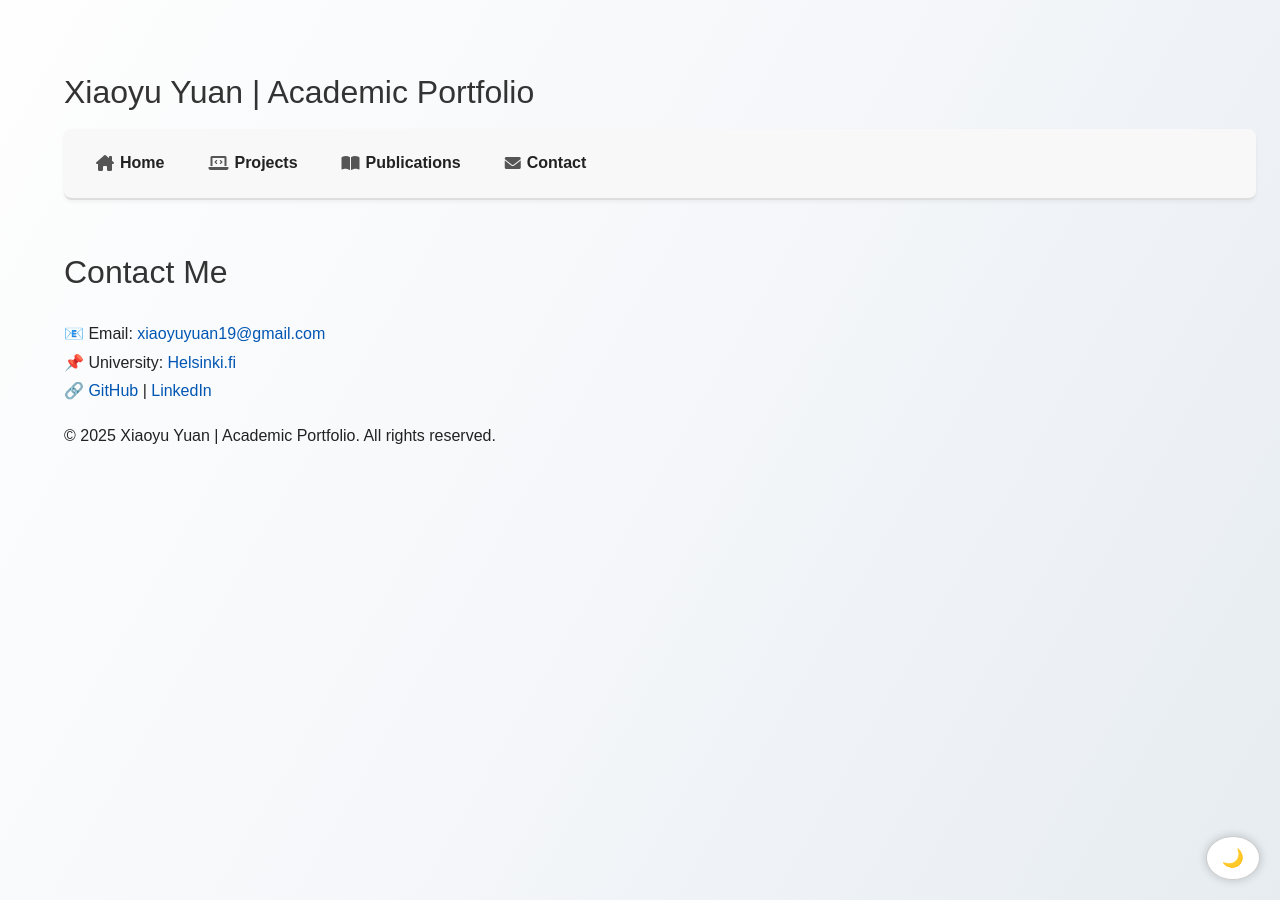
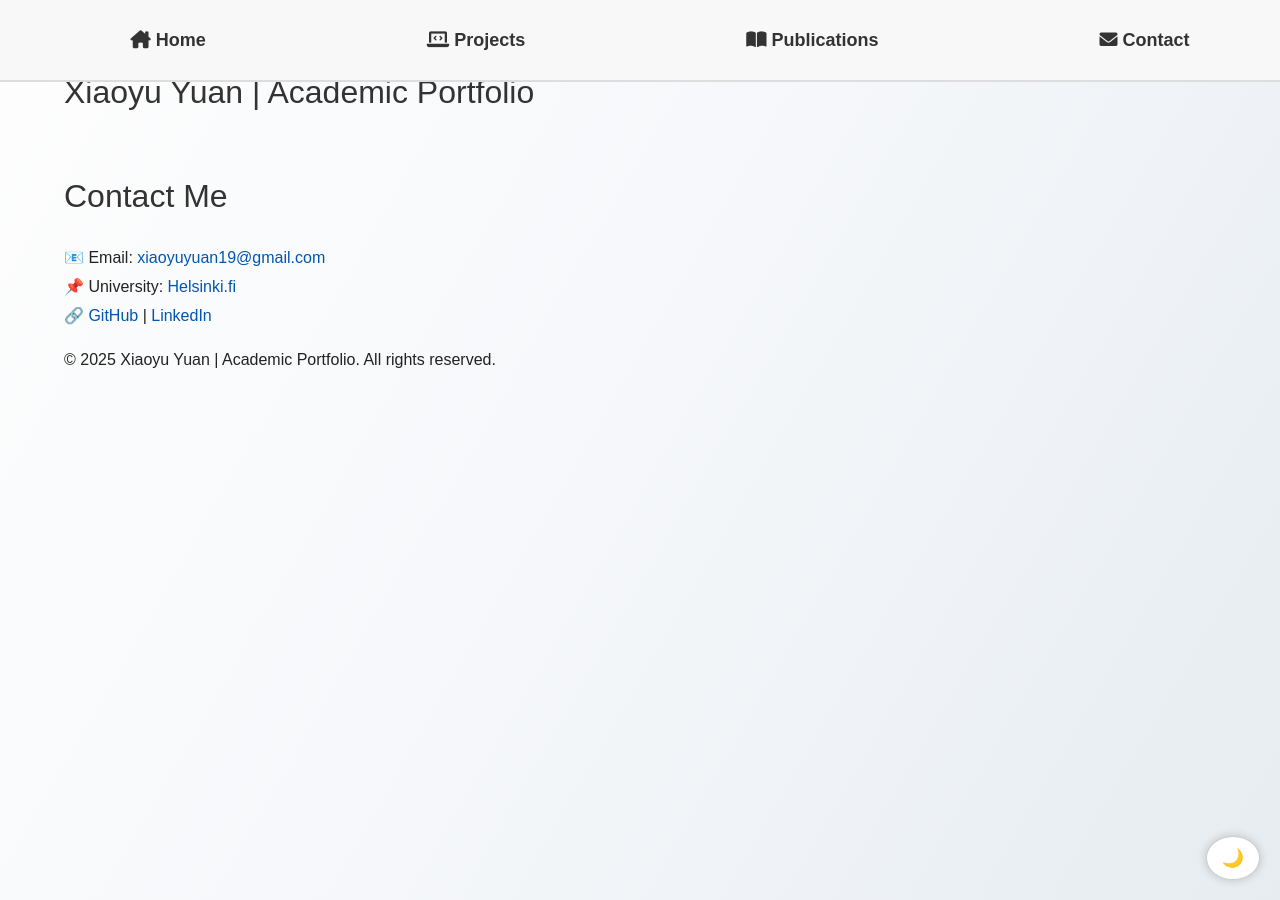
Before and after one commit to XiaoyuYuan19/portfolio, a Jekyll site: the page built from contact.md, in a window 1280 px wide. Built offline with Jekyll 4.4.1, drawn with Linux system fonts in a browser that asks for light colours.

Commit message:
Update style.css

```diff
--- a/assets/css/style.css
+++ b/assets/css/style.css
@@ -10,27 +10,6 @@ body {
     padding: 20px;
     line-height: 1.8;
 }
-
-/* 🌙 夜间模式修正：让标题和链接也变浅色 🌙 */
-.dark-mode {
-    background: linear-gradient(135deg, #0f0f1a, #1a1a2e, #22264b);
-    color: #e0e0e0;
-}
-
-/* 🌙 让夜间模式的导航栏变得更适配 🌙 */
-.dark-mode nav ul{
-    background-color: #1c1f2b; /* 深色学术风背景 */
-    border-bottom: 2px solid #3c3f4a;
-}
-
-.dark-mode nav ul li a {
-    color: #d1d5e0; /* 让导航栏的链接变成冷淡风灰蓝色 */
-}
-
-.dark-mode nav ul li a:hover {
-    color: #ffffff; /* 鼠标悬停时变成白色 */
-}
-
 
 .dark-mode h1,
 .dark-mode h2,
@@ -108,59 +87,60 @@ h1, h2, h3 {
     margin-bottom: 5px;
     padding: 0;
 }
-/* 🎓 让导航栏横向铺满 & 图标均匀分布 */
+
+/* 🎓 顶部固定导航栏 */
 .navbar {
     display: flex;
-    justify-content: space-between;  /* 让导航栏均匀填充整行 */
+    justify-content: space-between; /* 让导航均匀分布 */
     align-items: center;
     width: 100%;
-    max-width: 1200px;  /* 设置最大宽度，防止太长 */
-    margin: 0 auto;  /* 居中 */
-    padding: 12px 20px;
-    background: #f8f8f8; /* 学术风浅灰 */
-    border-radius: 8px; /* 轻微圆角 */
-    border-bottom: 2px solid #ddd; /* 低调的边框 */
-    box-shadow: 0 2px 4px rgba(0, 0, 0, 0.05); /* 低调立体感 */
+    padding: 15px 20px;
+    background: #f8f8f8; /* 白天模式的背景 */
+    border-bottom: 2px solid #ddd;
+    font-size: 18px;
+    position: fixed;  /* ✅ 让导航栏固定在页面顶部 */
+    top: 0;
+    left: 0;
+    z-index: 1000; /* 确保它不会被别的元素遮住 */
+    height: 50px; /* ✅ 统一导航栏高度 */
 }
 
-/* 📌 移除 `nav ul` 影响，直接让 `.navbar` 负责 */
+/* 🎨 取消圆角，变成学术风格 */
 .navbar ul {
     list-style: none;
-    display: flex;
-    gap: 20px;  /* 让导航项之间有合适的间隔 */
     padding: 0;
     margin: 0;
+    display: flex;
+    width: 100%;
+    justify-content: space-around; /* 让导航均匀分布 */
 }
 
-/* 🌟 让导航栏的链接整洁 */
-.navbar li {
-    margin: 0;
+/* 🎓 导航栏链接的基本样式 */
+.navbar a {
+    text-decoration: none;
+    color: #333;
+    padding: 10px 15px;
+    transition: 0.3s;
+    font-weight: bold;
 }
 
-/* 📌 链接文字 + 图标优化 */
-.navbar a {
-    display: flex;
-    align-items: center;
-    text-decoration: none;
-    color: #222; /* 降低饱和度，避免刺眼 */
-    font-size: 16px;
-    font-weight: 600;
-    padding: 8px 12px;
-    border-radius: 6px;
-    transition: all 0.3s ease-in-out;
+/* 🎨 鼠标悬停颜色 */
+.navbar a:hover {
+    color: #0056b3;
 }
 
-/* 🏆 鼠标悬停时的效果 */
-.navbar a:hover {
-    background-color: #e0e0e0; /* 低调 hover 背景 */
-    color: #0056b3;  /* 学术蓝 */
+/* 🌙 夜间模式适配 */
+.dark-mode .navbar {
+    background: #1c1f2b; /* ✅ 深色背景 */
+    border-bottom: 2px solid #3c3f4a;
 }
 
-/* 🎓 让学术风 icon 变得更小巧 */
-.navbar a i {
-    font-size: 16px; /* 比较小巧，适配整体 */
-    margin-right: 6px; /* 让图标和文字有点距离 */
-    color: #555; /* 低饱和度，学术黑 */
+.dark-mode .navbar a {
+    color: #d1d5e0; /* ✅ 夜间模式下，导航栏的链接颜色 */
+}
+
+.dark-mode .navbar a:hover {
+    color: #ffffff; /* ✅ 鼠标悬停时，变成白色 */
 }
 
 /* 超链接变蓝色，符合论文风 */
```
